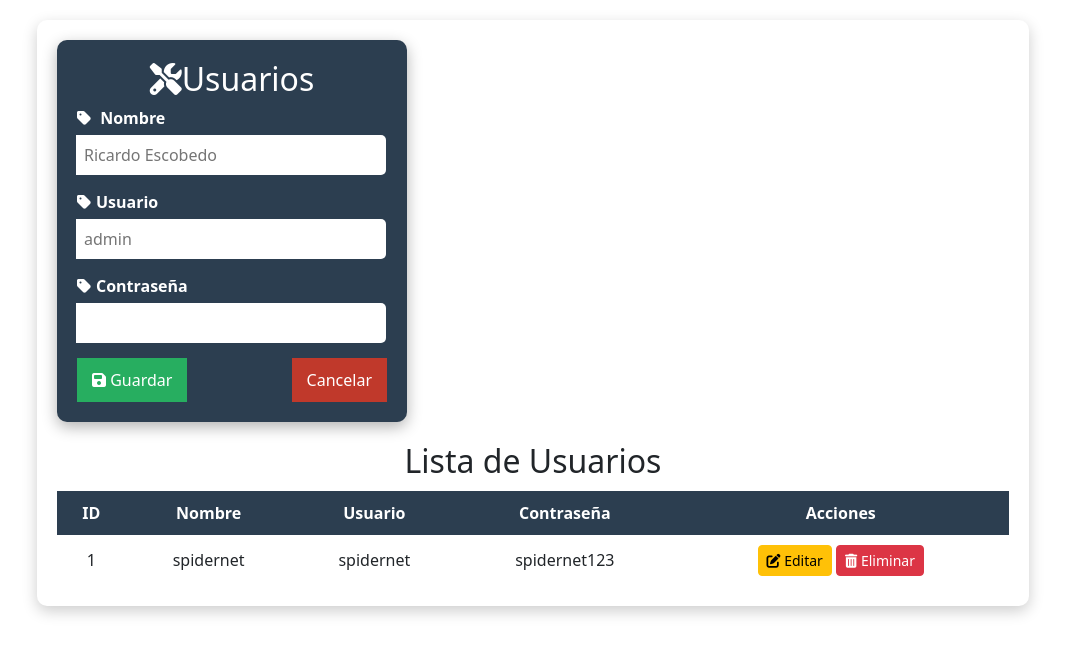
After one commit to RicardoSync/SpiderNET-Web, a Flask app: page /usuarios in a window 1280 px wide. The commit adds this page. Shown: the top 655 px of the page, without its empty margins (107-1172 px from the left). Run offline with Flask 3, Linux system fonts and the light colour scheme; data comes from the database, SQL or seed files in the repository; some libraries are stand-ins or nearby versions.

Commit message:
CRUD Usuarios
Crud de usuarios y agregamos el 404 y 500

```diff
--- a/app.py
+++ b/app.py
@@ -1,9 +1,9 @@
 from flask import Flask, render_template, request, redirect, url_for, flash
 from bk_login import validacion_usuario
-from bk_insert_elements import almacenarServicio, almacenarPaquetes, almacenarAntenas
-from bk_consultas import consultarServicios, consultarPaquetes, consultarAntenas
+from bk_insert_elements import almacenarServicio, almacenarPaquetes, almacenarAntenas, almacenarUsuario
+from bk_consultas import consultarServicios, consultarPaquetes, consultarAntenas, consultarUsuarios
 from bk_delete import eliminarServicio, eliminarPaquete, eliminarAntena
-from bk_update import editarServicio, editarPaquete, editarAntena
+from bk_update import editarServicio, editarPaquete, editarAntena, editarUsuario
 
 app = Flask(__name__)
 
@@ -186,4 +186,39 @@ def eliminar_antena(id):
 
 #------------------------------------------------CRUD DE ANTENAS----------------------------------
 
+#------------------------------------------------CRUD DE USUARIOS----------------------------------
+@app.route("/usuarios")
+def usuarios():
+    userAlma = consultarUsuarios()
+    return render_template("usuarios.html", usuariossAlmace=userAlma)
+
+@app.route("/almacenar_usuarios", methods=["POST"])
+def almacenar_usuarios():
+    if request.method == "POST":
+        nombre = request.form.get("nombre")
+        usuario = request.form.get("username")
+        password = request.form.get("password")
+
+        ok = almacenarUsuario(nombre, usuario, password)
+        if ok:
+            return redirect(url_for("usuarios"))
+        else:
+            return render_template("error.html"), 500
+
+@app.route("/editar_usuarios/<int:id>", methods=["POST"])
+def editar_usuarios(id):
+    if request.method == "POST":
+        nombre = request.form.get("nombre")
+        usuario = request.form.get("usuario")
+        password = request.form.get("password")
+
+        ok = editarUsuario(nombre, usuario, password, id)
+        if ok:
+            return redirect(url_for("usuarios"))
+        else:
+            return render_template("error.html"), 500
+
+#------------------------------------------------CRUD DE USUARIOS----------------------------------
+
+
 app.run(debug=True)
--- a/bk_consultas.py
+++ b/bk_consultas.py
@@ -57,3 +57,20 @@ def consultarAntenas():
     except Exception as r:
         print(r)
         return False
+
+def consultarUsuarios():
+    try:
+        cn = conexion()
+        if cn is None:
+            conexion().reconnect()
+        cursor = cn.cursor()
+        sql = "SELECT id, nombre, usuario, password FROM usuarios"
+        cursor.execute(sql)
+        resultado = cursor.fetchall()
+        cn.close()
+        cursor.close()
+        return resultado
+
+    except Exception as r:
+        print(r)
+        return False
--- a/templates/home.html
+++ b/templates/home.html
@@ -130,8 +130,7 @@
             <li class="dropdown">
                 <a href="#"><i class="fas fa-user"></i> Usuarios</a>
                 <ul class="submenu">
-                    <li><a href="#">Lista de Usuarios</a></li>
-                    <li><a href="#">Nuevo Usuario</a></li>
+                    <li><a href="{{ url_for('usuarios') }}">Usuarios</a></li>
                 </ul>
             </li>
 
--- /dev/null
+++ b/templates/usuarios.html
@@ -0,0 +1,112 @@
+<!DOCTYPE html>
+<html lang="es">
+<head>
+    <meta charset="UTF-8">
+    <meta name="viewport" content="width=device-width, initial-scale=1.0">
+    <title>Usuarios</title>
+    <link rel="stylesheet" href="/static/srtyle_servicios.css">
+        <!-- Bootstrap CSS -->
+    <link href="https://cdn.jsdelivr.net/npm/bootstrap@5.3.0/dist/css/bootstrap.min.css" rel="stylesheet">
+    <!-- Bootstrap JS -->
+    <script src="https://cdn.jsdelivr.net/npm/bootstrap@5.3.0/dist/js/bootstrap.bundle.min.js"></script>
+
+    <script src="https://kit.fontawesome.com/a076d05399.js" crossorigin="anonymous"></script>
+</head>
+
+
+    <div class="table-container">
+        <body>
+            <div class="form-container">
+                <h2><i class="fas fa-tools"></i>Usuarios</h2>
+                <form action="/almacenar_usuarios" method="POST">
+                    <div class="input-group">
+                        <label for="nombre"><i class="fas fa-tag"></i> Nombre</label>
+                        <input type="text" id="nombre" name="nombre" placeholder="Ricardo Escobedo" required>
+                    </div>
+
+                    <div class="input-group">
+                        <label for="username"><i class="fas fa-tag"></i>Usuario</label>
+                        <input type="text" id="username" name="username" placeholder="admin" required>
+                    </div>
+
+                    <div class="input-group">
+                        <label for="password"><i class="fas fa-tag"></i>Contraseña</label>
+                        <input type="password" id="password" name="password" required>
+                    </div>
+
+                    <div class="button-group">
+                        <button type="submit" class="save-btn"><i class="fas fa-save"></i> Guardar</button>
+                        <button class="cancel-btn"><a href="{{ url_for('dashboard') }}">Cancelar</a></button>
+                    </div>
+                </form>
+            </div>
+        <h2>Lista de Usuarios</h2>
+        <table>
+            <thead>
+                <tr>
+                    <th>ID</th>
+                    <th>Nombre</th>
+                    <th>Usuario</th>
+                    <th>Contraseña</th>
+                    <th>Acciones</th>
+                </tr>
+            </thead>
+            <tbody>
+            {% for usuarios in usuariossAlmace %}
+                <tr>
+                    <td>{{ usuarios[0] }}</td> <!-- Id -->
+                    <td>{{ usuarios[1] }}</td> <!-- Nombre -->
+                    <td>{{ usuarios[2] }}</td> <!-- Descripcion -->
+                    <td>{{ usuarios[3] }}</td> <!-- Precio -->
+                    <td>
+                        <!-- Botón para abrir el modal -->
+                        <button class="btn btn-warning btn-sm" data-bs-toggle="modal" data-bs-target="#editarModal{{ usuarios[0] }}">
+                            <i class="fas fa-edit"></i> Editar
+                        </button>
+
+                        <!-- Modal de edición -->
+                        <div class="modal fade" id="editarModal{{ usuarios[0] }}" tabindex="-1" aria-labelledby="editarModalLabel" aria-hidden="true">
+                            <div class="modal-dialog">
+                                <div class="modal-content">
+                                    <div class="modal-header">
+                                        <h5 class="modal-title">Editar usuarios</h5>
+                                        <button type="button" class="btn-close" data-bs-dismiss="modal" aria-label="Cerrar"></button>
+                                    </div>
+                                    <form action="{{ url_for('editar_usuarios', id=usuarios[0]) }}" method="POST">
+                                        <div class="modal-body">
+                                            <div class="mb-3">
+                                                <label for="nombre" class="form-label">Nombre</label>
+                                                <input type="text" class="form-control" name="nombre" value="{{ usuarios[1] }}" required>
+                                            </div>
+                                            <div class="mb-3">
+                                                <label for="usuario" class="form-label">Usuario</label>
+                                                <input type="text" class="form-control" name="usuario" value="{{ usuarios[2]}}" required>
+                                            </div>
+                                            <div class="mb-3">
+                                                <label for="password" class="form-label">Contraseña</label>
+                                                <input type="password" class="form-control" name="password" value="{{ usuarios[3] }}" required>
+                                            </div>
+                                        </div>
+                                        <div class="modal-footer">
+                                            <button type="submit" class="btn btn-primary">Guardar cambios</button>
+                                            <button type="button" class="btn btn-secondary" data-bs-dismiss="modal">Cerrar</button>
+                                        </div>
+                                    </form>
+                                </div>
+                            </div>
+                        </div>
+
+                        <!-- Botón para eliminar -->
+                        <form action="{{ url_for('eliminar_antena', id=usuarios[0]) }}" method="POST" style="display:inline;">
+                            <button type="submit" class="btn btn-danger btn-sm" onclick="return confirm('¿Seguro que deseas eliminar este servicio?');">
+                                <i class="fas fa-trash-alt"></i> Eliminar
+                            </button>
+                        </form>
+                    </td>
+                </tr>
+                {% endfor %}
+            </tbody>
+        </table>
+    </div>
+</body>
+</html>
```
Also changed, not shown: bk_insert_elements.py (+21 -0 lines), bk_update.py (+19 -0 lines), usuarios.py (added).
